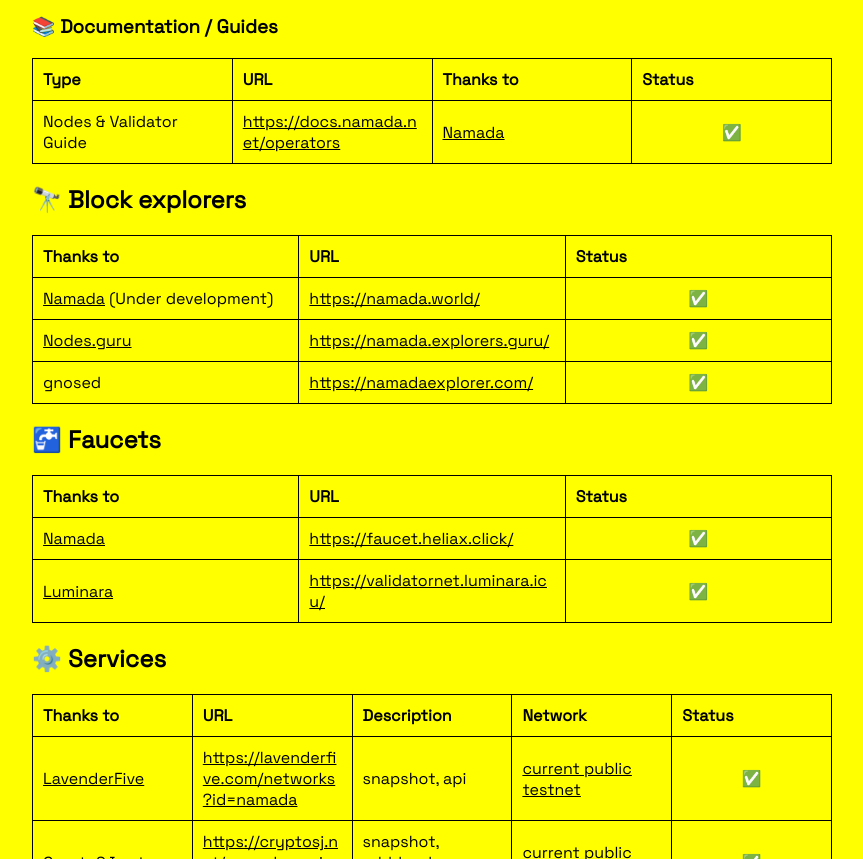
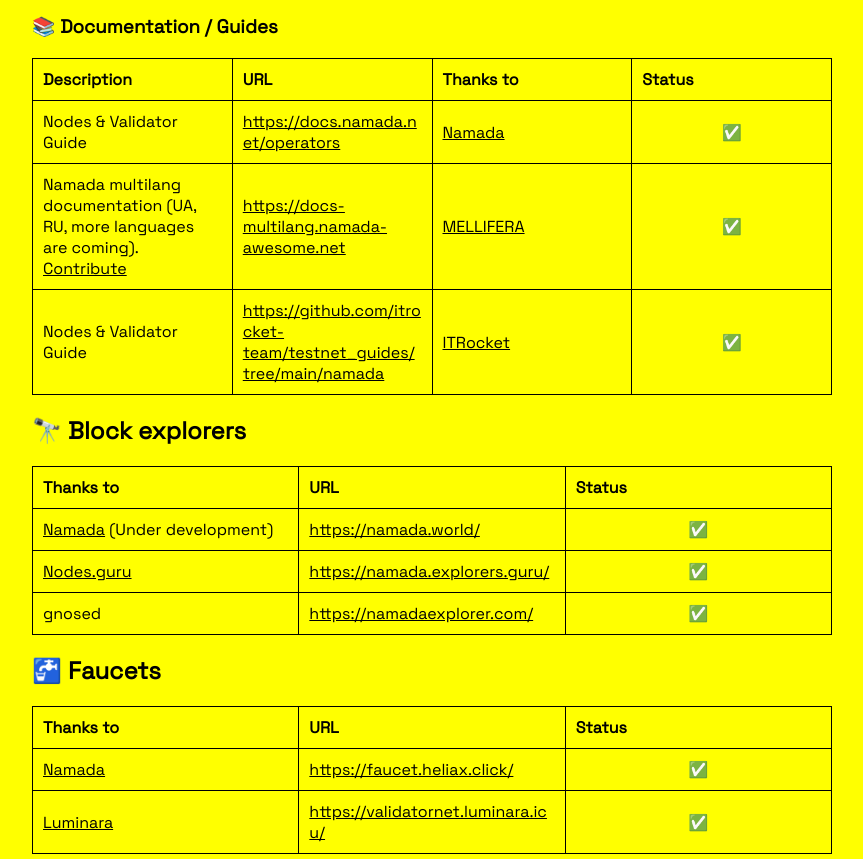
Before and after one commit to MELLIFERA-Labs/namada-awesome, a plain HTML site: page docs/index.html in a window 1280 px wide. Shown: the part 3314-4173 px from the top of the page, without its empty margins (208-1071 px from the left). Drawn offline with Linux system fonts and the light colour scheme.

Commit message:
docs: generate index.html

```diff
--- a/docs/index.html
+++ b/docs/index.html
@@ -213,18 +213,30 @@
 <table>
 <thead>
 <tr>
-<th style="text-align:left">Type</th>
+<th style="text-align:left">Description</th>
 <th style="text-align:left">URL</th>
-<th>Thanks to</th>
-<th>Status</th>
+<th style="text-align:left">Thanks to</th>
+<th style="text-align:left">Status</th>
 </tr>
 </thead>
 <tbody>
 <tr>
-<td style="text-align:left" col="Type">Nodes &amp; Validator Guide</td>
+<td style="text-align:left" col="Description">Nodes &amp; Validator Guide</td>
 <td style="text-align:left" col="URL"><a href="https://docs.namada.net/operators">https://docs.namada.net/operators</a></td>
-<td col="Thanks to"><a href="https://namada.net">Namada</a></td>
-<td col="Status">✅</td>
+<td style="text-align:left" col="Thanks to"><a href="https://namada.net">Namada</a></td>
+<td style="text-align:left" col="Status">✅</td>
+</tr>
+<tr>
+<td style="text-align:left" col="Description">Namada multilang documentation (UA, RU, more languages are coming). <a href="github.com/mellifera-labs/namada-docs">Contribute</a></td>
+<td style="text-align:left" col="URL"><a href="https://docs-multilang.namada-awesome.net">https://docs-multilang.namada-awesome.net</a></td>
+<td style="text-align:left" col="Thanks to"><a href="https://mellifera.network">MELLIFERA</a></td>
+<td style="text-align:left" col="Status">✅</td>
+</tr>
+<tr>
+<td style="text-align:left" col="Description">Nodes &amp; Validator Guide</td>
+<td style="text-align:left" col="URL"><a href="https://github.com/itrocket-team/testnet_guides/tree/main/namada">https://github.com/itrocket-team/testnet_guides/tree/main/namada</a></td>
+<td style="text-align:left" col="Thanks to"><a href="https://itrocket.net/">ITRocket</a></td>
+<td style="text-align:left" col="Status">✅</td>
 </tr>
 </tbody>
 </table>
```
